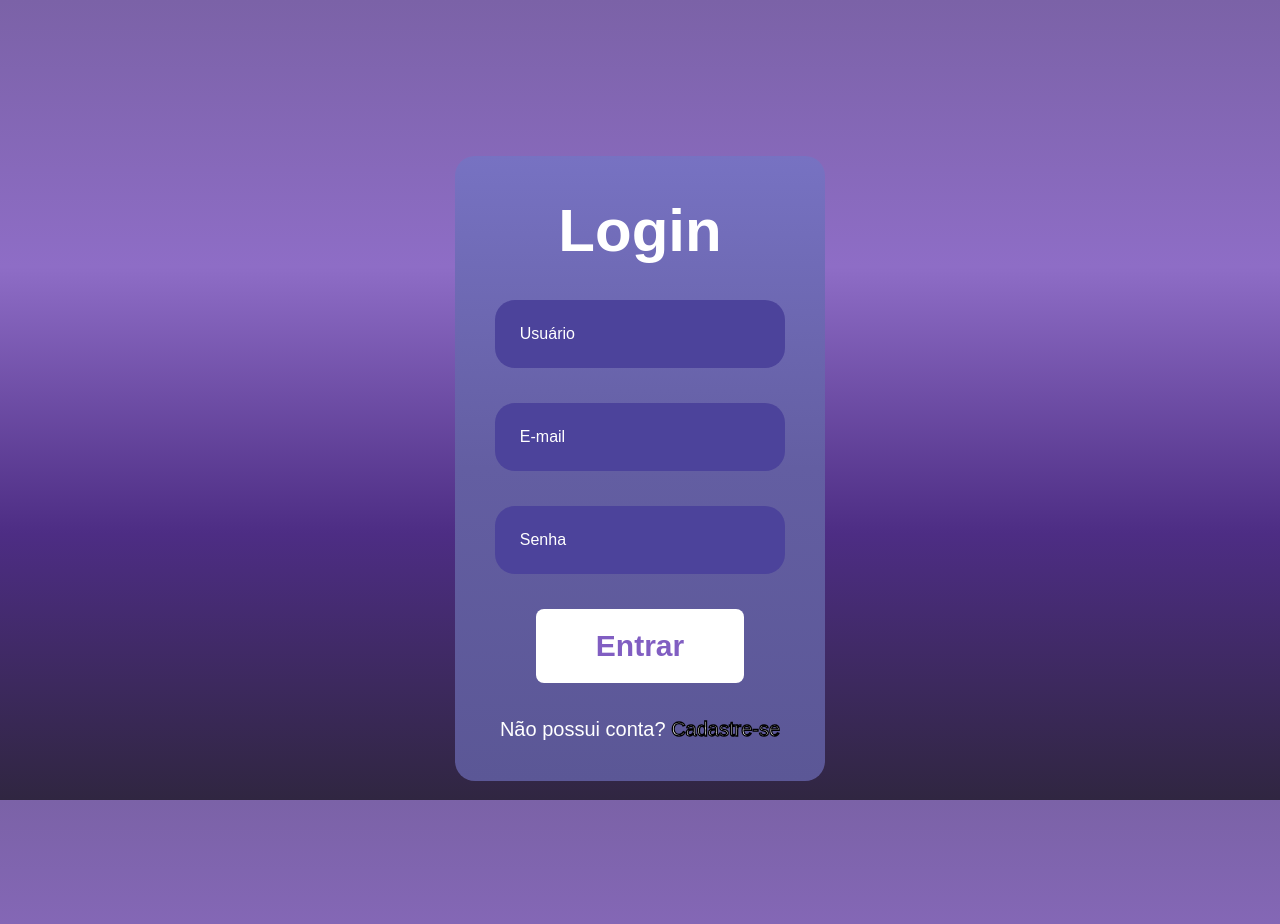
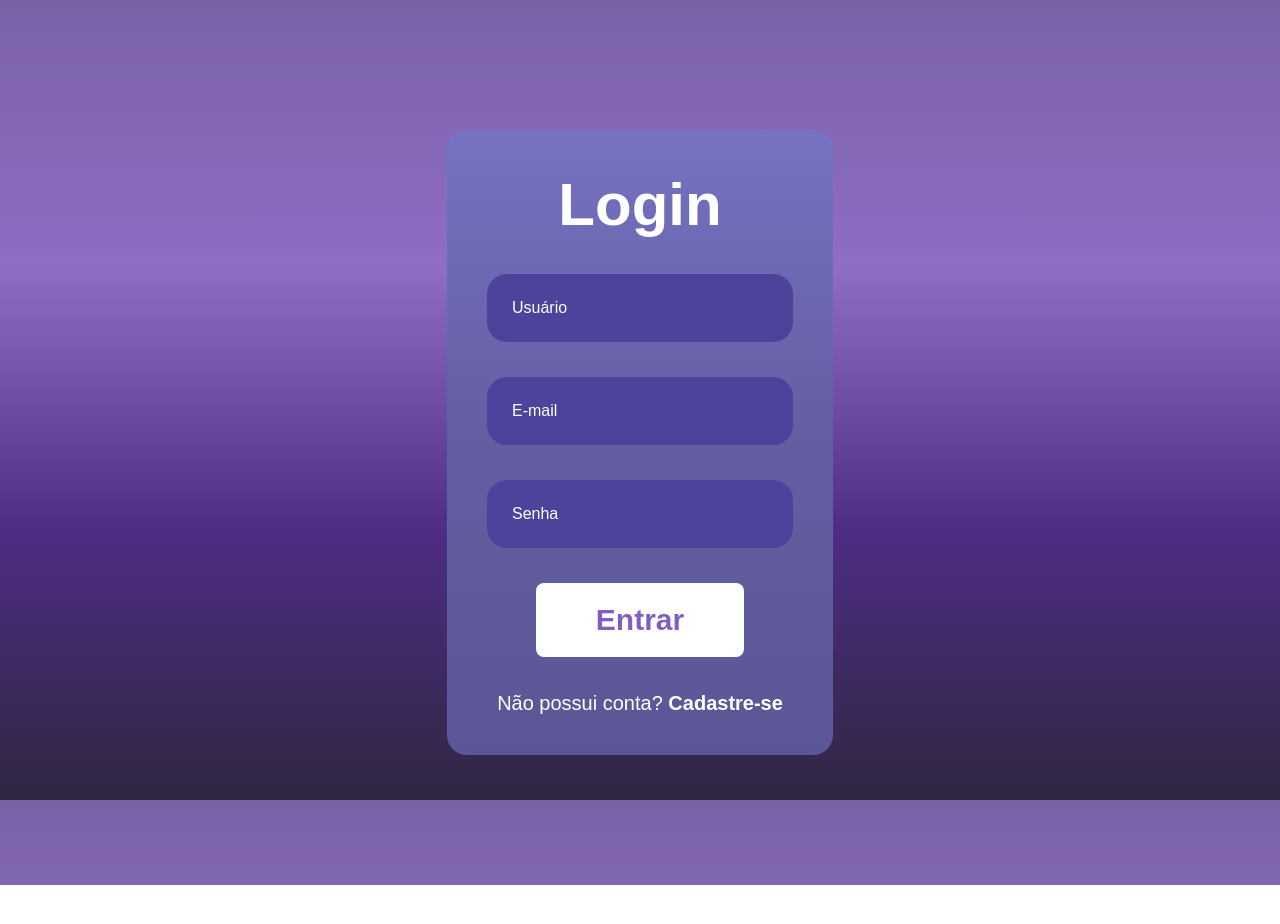
Before and after one commit to yaaasminnscotti/Thekick.com-, a React (Vite) app: page /cadastro in a window 1280 px wide. Shown: the top 924 px of the page. After the commit the page ends 885 px from the top, so only its background shows below. Built offline with nearby package versions, Linux system fonts and the light colour scheme; a web font is replaced by a local one.

Commit message:
Tela Login Feita

```diff
--- a/src/pages/Cadastro/cadastro.css
+++ b/src/pages/Cadastro/cadastro.css
@@ -32,14 +32,28 @@ h2 {
 
 h2 a{
     color: white;
-    text-decoration: none;
+-webkit-text-stroke-color: white;
+text-decoration: none;
+-webkit-text-stroke-width: 0px;
+font-weight: bold;
+}
+
+h2 a:hover {
+  background: linear-gradient(
+    0deg,
+    rgba(255, 255, 255, 1) 7%,
+    rgba(235, 122, 235, 1) 50%,
+    rgba(123, 0, 168, 1) 100%
+  );
+  -webkit-background-clip: text;
+  -webkit-text-fill-color: transparent;
 }
 
 .container {
     display: flex;
     align-items: center;
     justify-content: center;
-    padding: 156px;
+    padding: 130px;
     height: 100%;
     box-sizing: border-box;
 }
@@ -76,6 +90,7 @@ input[type="submit"]:hover {
     background-color: #815ec2;
     color: white;
     transform: scale(1.1);
+    box-shadow: 0 0 30px rgb(255, 255, 255);
 }
 
 ::placeholder {
```
